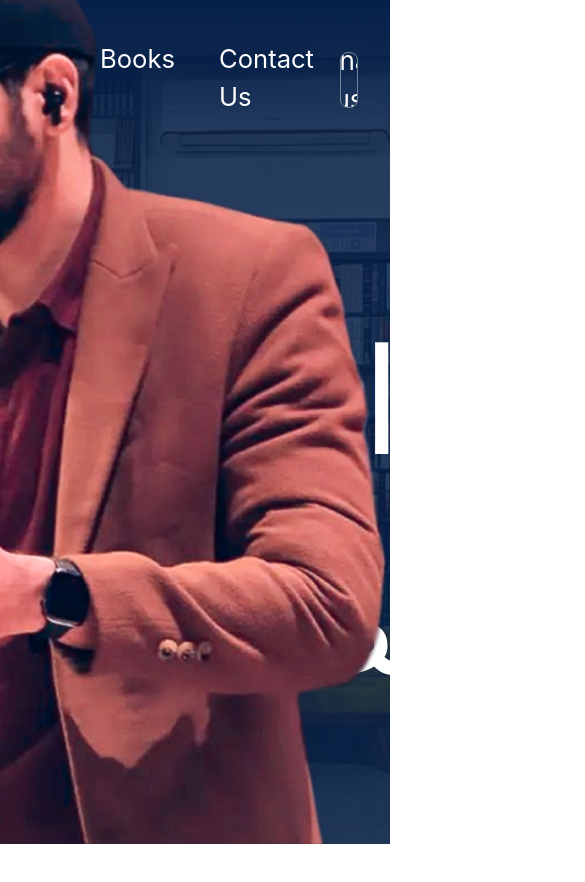
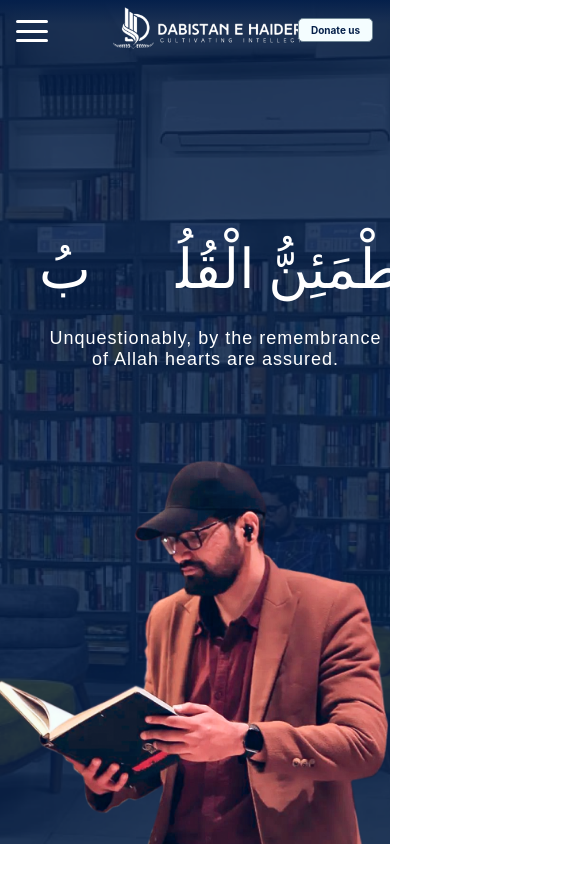
Before and after one commit to rabbab/dabistan-e-haider, a React (Vite) app in the folder Dastan-e-haider-frontend/: page / in a window 390 px wide. Shown: the top 882 px of the page, 585 px wide, since content can reach past the window. After the commit the page ends 844 px from the top, so only its background shows below. Built offline with nearby package versions, Linux system fonts and the light colour scheme.

Commit message:
responsive Changes

```diff
--- a/Dastan-e-haider-frontend/src/styles/hero.scss
+++ b/Dastan-e-haider-frontend/src/styles/hero.scss
@@ -208,249 +208,209 @@ background-color: #1d4ed8;
     right: 0;
     animation: showCircle 1s ease-in-out; /* Apply the animation */
 }
-// @media (max-width: 1440px) {
-//     .home-banner .header  nav ul {
-//         gap: 5px;
-//     }
-//     .home-banner .header nav ul li a {
-//         font-size: 1.2rem;
-//     }
-//     .banner-ayat p {
-//         font-family: "Jameel Noori Nastaleeq";
-//         font-size: 90px;
-//         font-weight: 500;
-//         margin-bottom: 1rem;
-//     }
 
-//     .banner-ayat span {
-//         font-size: 23px;
-//         margin-bottom: 2px;
-//         line-height: 1.2;
-//     max-width: 592px;
+@media screen and (width<= 1450px) {
+    .home-banner .header nav ul {
+        gap: 10px;
+    }
+    .home-banner .header nav ul li a {
+        font-size: 16px;
+    }
+    .home-logo img {
+        max-width: 600px;
+        animation: homeLogo 2s ease-in-out;
+        width: 250px;
+        max-width: 280px;
+    }
+    .banner-ayat {
+       margin: auto;
+    }
+    .banner-ayat p {
+        font-size: 90px;
+    }
 
-//     }
-//     .banner-img img {
-//         width: 650px;
-//     }
-// }
-// @media (max-width: 1024px) {
-//     .home-banner .header  nav ul {
-//         gap: 7px;
-//     }
-//     .home-banner .header  nav ul li a {
-//         font-size: 16px;
-//     }
-//     .home-logo img {
-//         width: 230px;
-//         margin-left: 8%;
-//         // max-width: 600px;
-//         animation: homeLogo 2s ease-in-out;
-//     }
-//     .banner-ayat {
-//         display: block;
-//     }
-//     .banner-ayat p {
-//         font-family: "Jameel Noori Nastaleeq";
-//         font-size: 90px;
-//         font-weight: 300;
-//         margin-bottom: 1rem;
-//     }
+    .banner-ayat span {
+        font-size: 24px;
+        text-align: center;
+        max-width: 543px;
+    }
+    .banner-img img {
+        width: 600px;
+        position: absolute;
+        bottom: 0;
+        right: 0;
+        animation: showCircle 1s ease; /* Apply the animation */
+    }
+    .home-banner .header nav .donate-us {
+        height: 20px;
+        border-radius: 5px;
+        max-width: 110px;
+        background-color: #F4FDFF;
+        padding: 14px;
+    }
+    .home-banner .header nav .donate-us span {
+        color: $darkblue;
+        font-weight: bold;
+        font-size: 15px;
+    }
 
-//     .banner-ayat span {
-//         font-size: 23px;
-//         margin-bottom: 2px;
-//         line-height: 1.2;
-//         max-width: 592px;
-//     }
+}
+@media screen and (width<= 768px) {
+    .home-banner {
+        width: 100%;
+        height: 100vh;
+        position: relative;
+        overflow: hidden;
+    }
 
-//     .banner-img img {
-//         width: 550px;
-//         position: absolute;
-//         bottom: 0;
-//         right: 0;
-//         animation: showCircle 1s ease; /* Apply the animation */
-//     }
-//     .home-banner .header nav .donate-us {
-//         position: relative;
-//         width: 9%;
-//         font-size: 16px;
-//         color: white;
-//         padding: 1.2rem 0.2rem;
-//     }
+    .home-banner .header nav .home-logo img {
+        position: absolute;
+        top: -21px;
+        left: 13rem;
+        width: 316px;
+        max-width: 320px;
+    }
 
-// }
-/* Media query for screen width 576px to 768px */
-// @media (max-width: 768px) {
+    .home-banner .header nav .donate-us {
+        height: 24px;
+        border-radius: 5px;
+        position: absolute;
+        top: 27px;
+        right: -15px;
+        max-width: 110px;
+        background-color: #F4FDFF;
+        padding: 14px;
+    }
 
-//     .home-banner{
-//         width: 100%;  /* Set width to 100% */
-//         height: 100vh; /* Set height to 100% of the viewport */
-//         position: relative; /* Ensure proper positioning */
-//         overflow: hidden; /* Hide any overflow if content exceeds */
-//     }
-//     .home-banner .header  nav .home-logo img {
-//         position: absolute;
-//         top: -17px;
-//         left: 13rem;
-//         width: 308px;
-//     }
-//     .home-banner .header nav .donate-us {
-//         position: absolute;
-//         top: 32px;
-//         right: 0;
-//         width: 113px;
-//         height: 31px;
-//         background-color: $white;
-//         padding: 1rem 0.2rem;
-//     }
-//     .home-banner .header nav .donate-us span {
-//         color: $darkblue;
-//         font-weight: bold;
-//         }
-//     /* Hover effect */
-//     .donate-us:hover .expandable-div {
-//         opacity: 0; /* Show background */
-//     }
+    .home-banner .header nav .donate-us span {
+        color: $darkblue;
+        font-weight: bold;
+        font-size: 15px;
+    }
 
+    .donate-us:hover .expandable-div {
+        opacity: 0;
+    }
 
-//     .home-banner .header nav .menu {
-//         display: block;
-//         position: absolute;
-//         top: 32px;
-//         left: 1.5rem;
-//         flex-direction: row;
-//         justify-content: space-between;
-//         width: 3.25rem;
-//         height: 2rem;
-//     }
+    .home-banner .header nav .menu {
+        display: block;
+        position: absolute;
+        top: 27px;
+        left: 2rem;
+        flex-direction: row;
+        justify-content: space-between;
+        width: 2rem;
+        height: 2rem;
+    }
 
-//     .home-banner .header nav .menu span {
-//         height: 0.4rem;
-//         width: 100%;
-//         background-color: #fff;
-//         border-radius: 5px;
-//         margin-bottom: 0.4rem;
-//     }
+    .home-banner .header nav .menu span {
+        height: 0.2rem;
+        width: 100%;
+        background-color: #fff;
+        border-radius: 5px;
+        margin-bottom: 0.4rem;
+    }
 
+    .home-banner .header nav {
+        flex-direction: column;
+        align-items: flex-start;
+        height: 65%;
+    }
 
-//     .home-banner .header nav {
-//         flex-direction: column;
-//         align-items: flex-start;
-//         height: 65%;
-//     }
+    .home-banner .header nav ul {
+        display: none;
+        flex-direction: column;
+        width: 100%;
+    }
 
-//     .home-banner .header nav ul {
-//         display: none;
-//         flex-direction: column;
-//         width: 100%;
-//     }
+    .home-banner .header nav ul.open {
+        display: flex;
+    }
 
-//     .home-banner .header nav ul.open {
-//         display: flex;
-//     }
+    .home-banner .header nav ul li {
+        width: 100%;
+        text-align: center;
+        border-bottom: 1px solid #ddd;
+        font-size: 1.2rem;
+    }
 
-//     /* Improved ul li styling */
-//     .home-banner .header nav ul li {
-//         width: 100%;
-//         text-align: center;
-//         border-bottom: 1px solid #ddd; /* Add bottom border for separation */
-//         font-size: 1.2rem; /* Adjust font size for better readability */
-//     }
+    .home-banner .header nav ul li:last-child {
+        border-bottom: none;
+    }
 
-//     .home-banner .header  nav ul li:last-child {
-//         border-bottom: none; /* Remove border on last item */
-//     }
+    .home-banner .header nav ul li a {
+        margin: 0.2rem 0.5rem;
+        color: $white;
+        text-decoration: none;
+        transition: color 0.3s ease;
+    }
 
-//     .home-banner .header  nav ul li a {
-//         margin: 0.2rem 0.5rem;
-//         color: $white; /* Set color for links */
-//         text-decoration: none;
-//         transition: color 0.3s ease;
-//     }
+    .home-banner .header nav ul li a:not(.active):hover {
+        background-color: $lightblue;
+    }
 
-//     .home-banner .header  nav ul li a:not(.active):hover {
-//         background-color:$lightblue ;
-//     }
+    .home-banner .header nav ul li a:hover {
+        color: lightblue;
+    }
 
-//     .home-banner .header  nav ul li a:hover {
-//         color: lightblue; /* Darker color on hover */
-//     }
+    .home-banner.menu-open .banner-content.overlay {
+        position: relative;
+    }
 
-//     /* Overlay adjustments */
-//     .home-banner.menu-open .banner-content.overlay {
-//         position: relative;
-//     }
+    .home-banner.menu-open .banner-content::before {
+        content: '';
+        position: absolute;
+        top: 0;
+        left: 0;
+        right: 0;
+        bottom: 0;
+        width: 100%;
+        height: 100%;
+        background-color: rgba(255, 0, 0, 0.5);
+        z-index: 1;
+    }
 
-//     .home-banner.menu-open .banner-content::before {
-//         content: '';
-//         position: absolute;
-//         top: 0;
-//         left: 0;
-//         right: 0;
-//         bottom: 0;
-//         width: 50%; /* Only half the screen width */
-//         height: 100%; /* Full height */
-//         background-color: rgba(255, 0, 0, 0.5); /* Semi-transparent overlay */
-//         z-index: 1;
-//     }
+    nav ul.open {
+        position: absolute;
+        top: 0;
+        left: 0;
+        z-index: 2;
+        background: $darkblue;
+        width: 100%;
+        padding: 1rem;
+        box-shadow: 0 4px 8px rgba(0, 0, 0, 0.1);
+    }
 
-//     /* Ensure nav menu appears above the overlay */
-//     nav ul.open {
-//         position: absolute;
-//         top: 0;
-//         left: 0;
-//         z-index: 2;
-//         background: $darkblue;
-//         width: 100%;
-//         padding: 1rem;
-//         box-shadow: 0 4px 8px rgba(0, 0, 0, 0.1);
-//     }
+    .banner-content {
+        display: flex;
+        flex-direction: row;
+    }
 
-//     /* Banner content styling */
-//     .banner-content {
-//         display: flex;
-//         flex-direction: column;
-//         align-items: flex-start;
-//         margin-top: -4rem;
-//         padding-left: 10px;
-//         width: 50%;
-//         z-index: 3;
-//     }
+    .banner-img img {
+        max-width: 507px;
+    }
 
-//     .banner-img img {
-//         width: 500px;
-//         position: absolute;
-//         bottom: 0;
-//         right: 0;
-//         animation: showCircle 1s ease; /* Apply the animation */
-//     }
-//     .banner-ayat {
-//         top: 20%;
-//         left: 15%;
-//     }
-//     .banner-ayat p {
-//         font-size: 70px;
-//         font-weight: 300;
-//         margin-bottom: 1rem;
-//     }
-//     .banner-ayat span {
-//         font-size: 18px;
-//         margin-bottom: 2px;
-//         margin-right: 29.2rem;
-//         // line-height: 1.2;
-//         // display: block;
-//         text-align: center;
-//         max-width: 500px;
-//     }
+    .banner-ayat {
+        margin-top: -9rem;
+        margin-left: 2rem;
+    }
 
-//     nav .menu .cross-icon {
-//         color: $white; /* Change color as needed */
-//         font-weight: 800;
-//         bottom: 1rem;
-//     }
-// }
-@media (min-width: 768px) {
+    .banner-ayat p {
+        font-size: 90px;
+    }
 
+    .banner-ayat span {
+        font-size: 24px;
+        text-align: center;
+        max-width: 543px;
+    }
+
+    nav .menu .cross-icon {
+        color: $white;
+        font-weight: 800;
+    }
+}
+@media screen and (width<= 600px) {
     .home-banner {
         width: 100%;
         height: 100vh;
@@ -461,7 +421,7 @@ background-color: #1d4ed8;
     .home-banner .header nav .home-logo img {
         position: absolute;
         top: -23px;
-        left: 4.4rem;
+        left: 6.7rem;
         width: 200px;
         max-width: 210px;
     }
@@ -473,7 +433,7 @@ background-color: #1d4ed8;
         opacity: 1;
         position: absolute;
         top: 15px;
-        left: 17.4rem;
+        right: -15px;
         max-width: 75px;
         background-color: #F4FDFF;
         padding: 1px;
@@ -561,7 +521,7 @@ background-color: #1d4ed8;
         left: 0;
         right: 0;
         bottom: 0;
-        width: 50%;
+        width: 100%;
         height: 100%;
         background-color: rgba(255, 0, 0, 0.5);
         z-index: 1;
@@ -580,48 +540,32 @@ background-color: #1d4ed8;
 
     .banner-content {
         display: flex;
-        flex-direction: column;
-        align-items: flex-start;
-        margin-top: -4rem;
-        padding-left: 10px;
-        width: 50%;
-        z-index: 3;
+        flex-direction: row;
     }
 
     .banner-img img {
-        width: 500px;
-        position: absolute;
-        bottom: 0;
-        right: 0;
-        animation: showCircle 1s ease;
+        width: 400px;
     }
 
     .banner-ayat {
-        top: 20%;
-        left: 15%;
+        margin: -66px auto;
     }
 
     .banner-ayat p {
-        font-size: 70px;
-        font-weight: 300;
-        margin-bottom: 1rem;
+        font-size: 55px;
     }
 
     .banner-ayat span {
         font-size: 18px;
-        margin-bottom: 2px;
-        margin-right: 29.2rem;
         text-align: center;
-        max-width: 500px;
+        max-width: 353px;
     }
 
     nav .menu .cross-icon {
         color: $white;
         font-weight: 800;
-        bottom: 1rem;
     }
 }
-
 @keyframes showCircle {
     0% {
         transform: translate(50%, 50%) scale(0); /* Off-screen */
```
Also changed, not shown: Dastan-e-haider-frontend/src/components/Hero.tsx (+5 -6 lines), Dastan-e-haider-frontend/src/styles/homeBanner.scss (+10 -10 lines).
